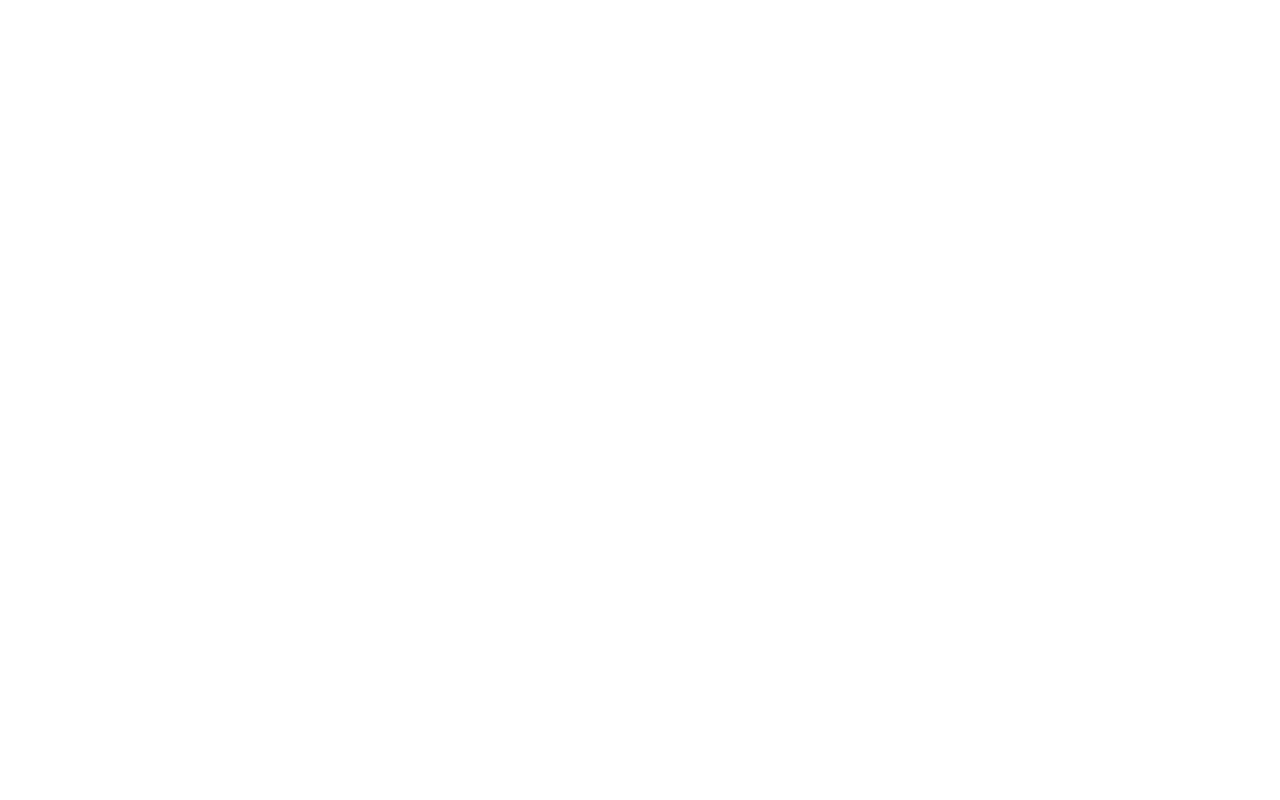
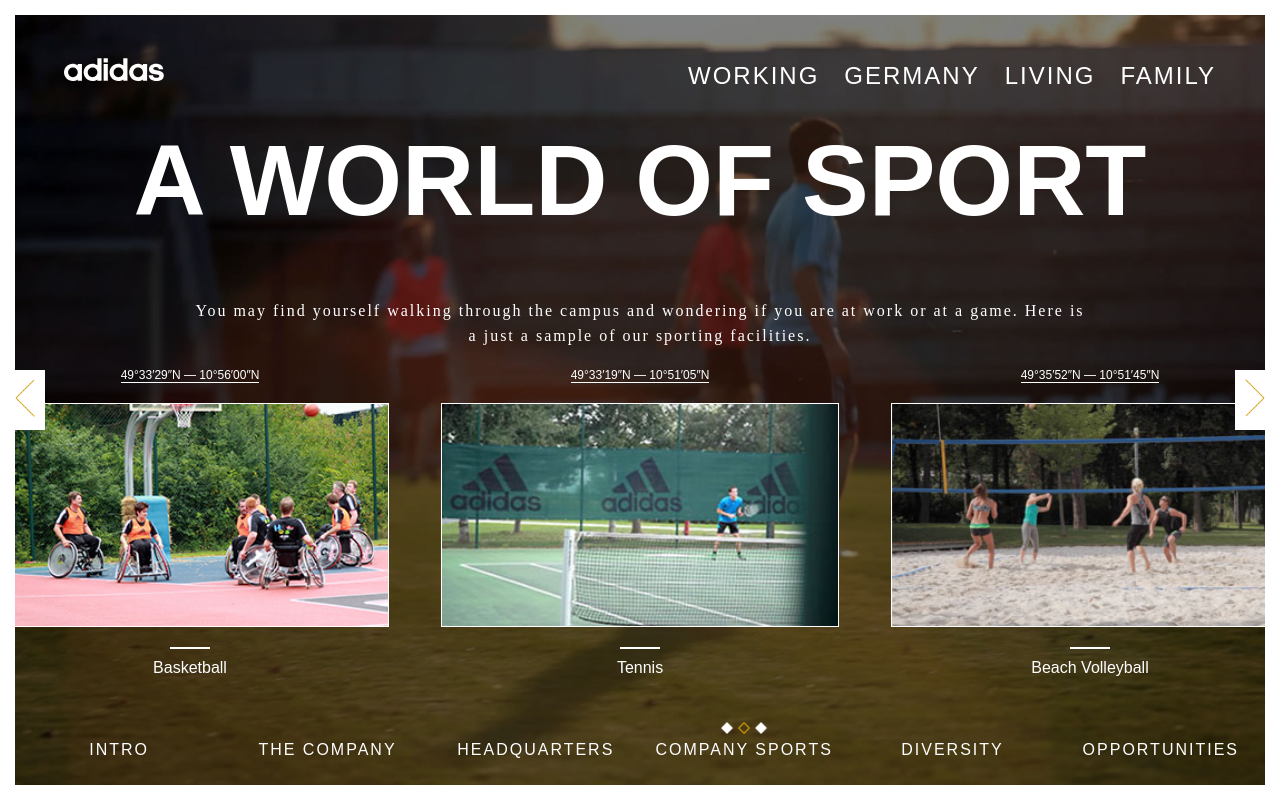
Before and after one commit to AidrinPeraira/adidas-site-clone, a plain HTML site: page pages/Working/working-sports-2.html in a window 1280 px wide. Drawn offline with Linux system fonts and the light colour scheme; a web font is replaced by a local one.

Commit message:
Finished the layout for working section

```diff
--- a/pages/Working/working-diversity.html
+++ b/pages/Working/working-diversity.html
@@ -0,0 +1,125 @@
+<!DOCTYPE html>
+<html lang="en">
+<head>
+    <meta charset="UTF-8">
+    <meta name="viewport" content="width=device-width, initial-scale=1.0">
+
+    <link rel="shortcut icon" href="/assets/logos/adidas-logo.jpg" type="image/x-icon">
+    <link rel="stylesheet" href="/styles/style.css">
+
+    <title>Make Your Move | Adidas Clone Website</title>
+</head>
+<body>
+
+   <div id="top-margin"></div>
+   <div id="left-margin"></div>
+   <div id="right-margin"></div>
+   <div id="bottom-margin"></div>
+
+   <header>
+
+    <div class="logo-container">
+        <a href="/index.html">
+            <img id="page-background-image" src="/assets/logos/logo.svg" alt="addidas text logo image">
+        </a>
+    </div>
+
+        <div class="nav-bar-container">
+            <nav>
+                <ul class="nav-list">
+                    <li class="nav-item"><a href="/pages/Working/working-intro.html" aria-label="link to go to intro page of working section">WORKING</li></a>
+                    <li class="nav-item"><a href="/pages/Germany/germany-intro.html" aria-label="link to germany intro page">GERMANY</a></li>
+                    <li class="nav-item"><a href="/pages/Living/living-intro.html" aria-label="link to living intro page">LIVING</a></li>
+                    <li class="nav-item"><a href="/pages//Family/family-intro.html" aria-label="link to family intro page">FAMILY</a></li>
+                </ul>
+            </nav>
+        </div>
+
+   </header>
+
+   <div class="main-container">
+
+        <div class="background-container">
+            <!-- <div class="background-video">
+                <iframe
+                src="https://www.youtube.com/embed/ySjhwy-L4PI?controls=0&enablejsapi=1&rel=0&showinfo=0&autohide=0&modestbranding=1&theme=light&wmode=transparent&origin=https%3A%2F%2Fherzo.adidas-group.com&widgetid=32"
+                frameborder="0"
+                controls=0
+                showinfo=0
+                modestbranding=1
+                rel=0
+                ></iframe>
+            </div> -->
+            <div class="background-image">
+
+            </div>
+        </div>
+
+        <div class="info-container">
+
+            <div class="text-line" id="text-one">47°11′10″N — 011°53′14″E</div>
+            <div class="heading-line" id="heading-one"><h1>Offbeat Offsites</h1></div>
+            <div class="break-line" id="break-two"><span></span></div>
+            <div class="text-line" id="text-two">It’s not games at a company picnic. It’s hiking in Iceland, skiing in the Alps, bicycling in Mallorca, and even dog sledding in Sweden.
+                <br>In addition to these more adventurous company sports outings, there is a full schedule of yoga, fitness, football, swimming and many other traditional sports.</div>
+
+        </div>
+
+        <div class="left-arrow-container">
+            <div class="arrow-image-left">
+                <a href="/pages/Working/working-sports-3.html" aria-label="prev page button">
+                    <img src="/assets/icons/left-arrow.png" alt="left-arrow" class="arrow-left">
+                </a>
+            </div>
+            <div class="left-arrow-text">OFFBEAT OFFSITES</div>
+        </div>
+
+        <div class="right-arrow-container">
+            <div class="arrow-image-right">
+                <a href="/pages/Working/working-opportunities.html" aria-label="next page button">
+                  <img src="/assets/icons/right-arrow.png" alt="right-arrow" class="right-left">
+                </a>
+            </div>
+            <div class="right-arrow-text">OPPURTUNITIES</div>
+        </div>
+
+   </div>
+
+   <footer>
+    <div class="footer-container">
+        <div class="footer-item" id="footer-item-one">
+            <a href="/pages/Working/working-intro.html" aria-label="test link">
+                INTRO
+            </a>
+        </div>
+        <div class="footer-item" id="footer-item-two">
+            <a href="/pages/Working/working-company-1.html" aria-label="test link">
+                THE COMPANY
+            </a>
+        </div>
+        <div class="footer-item" id="footer-item-three">
+            <a href="/pages/Working/working-hq-1.html" aria-label="test link">
+                HEADQUARTERS
+            </a>
+        </div>
+        <div class="footer-item" id="footer-item-four">
+
+            <a href="/pages/Working/working-sports-1.html" aria-label="test link">
+                COMPANY SPORTS
+            </a>
+        </div>
+        <div class="footer-item" id="footer-item-five">
+            <a href="/pages/Working/working-diversity.html" aria-label="test link">
+                DIVERSITY
+            </a>
+        </div>
+        <div class="footer-item" id="footer-item-six">
+            <a href="/pages/Working/working-opportunities.html" aria-label="test link">
+                OPPORTUNITIES
+            </a>
+        </div>
+    </div>
+   </footer>
+
+</body>
+</html>
--- a/pages/Working/working-sports-2.html
+++ b/pages/Working/working-sports-2.html
@@ -0,0 +1,190 @@
+<!DOCTYPE html>
+<html lang="en">
+<head>
+    <meta charset="UTF-8">
+    <meta name="viewport" content="width=device-width, initial-scale=1.0">
+
+    <link rel="shortcut icon" href="/assets/logos/adidas-logo.jpg" type="image/x-icon">
+    <link rel="stylesheet" href="/styles/style.css">
+
+    <title>Make Your Move | Adidas Clone Website</title>
+</head>
+<body>
+
+   <div id="top-margin"></div>
+   <div id="left-margin"></div>
+   <div id="right-margin"></div>
+   <div id="bottom-margin"></div>
+
+   <header>
+
+    <div class="logo-container">
+        <a href="/index.html">
+            <img id="page-background-image" src="/assets/logos/logo.svg" alt="addidas text logo image">
+        </a>
+    </div>
+
+        <div class="nav-bar-container">
+            <nav>
+                <ul class="nav-list">
+                    <li class="nav-item"><a href="/pages/Working/working-intro.html" aria-label="link to go to intro page of working section">WORKING</li></a>
+                    <li class="nav-item"><a href="/pages/Germany/germany-intro.html" aria-label="link to germany intro page">GERMANY</a></li>
+                    <li class="nav-item"><a href="/pages/Living/living-intro.html" aria-label="link to living intro page">LIVING</a></li>
+                    <li class="nav-item"><a href="/pages//Family/family-intro.html" aria-label="link to family intro page">FAMILY</a></li>
+                </ul>
+            </nav>
+        </div>
+
+   </header>
+
+   <div class="main-container">
+
+        <div class="background-container">
+            <!-- <div class="background-video">
+                <iframe
+                src="https://www.youtube.com/embed/ySjhwy-L4PI?controls=0&enablejsapi=1&rel=0&showinfo=0&autohide=0&modestbranding=1&theme=light&wmode=transparent&origin=https%3A%2F%2Fherzo.adidas-group.com&widgetid=32"
+                frameborder="0"
+                controls=0
+                showinfo=0
+                modestbranding=1
+                rel=0
+                ></iframe>
+            </div> -->
+            <div class="background-image">
+                <img src="/assets/images/evening-football.jpg" alt="background image">
+            </div>
+        </div>
+
+        <div class="info-container">
+
+            <div class="heading-line" id="heading-one"><h1>A WORLD OF SPORT</h1></div>
+            <div class="text-line" id="text-two">You may find yourself walking through the campus and wondering if you are at work or at a game. Here is a just a sample of our sporting facilities.</div>
+            <div class="images-gallery">
+                <div class="image-container">
+
+                    <div class="image-text-one">49°33′29″N — 10°56′00″N</div>
+
+                    <div class="image-wrapper">
+                        <div class="image-small">
+                            <img src="/assets/images/wheelchair-basketball.jpg" alt="">
+                        </div>
+                        <div class="caption-small">
+                            Players’ skills and gear get a workout every day in full-court games at lunch time and after work.
+                        </div>
+                    </div>
+
+                    <div class="image-break-line"><span></span></div>
+
+                    <div class="image-title">Basketball</div>
+
+                </div>
+
+                <div class="image-container">
+
+                    <div class="image-text-one">49°33′19″N — 10°51′05″N</div>
+
+                    <div class="image-wrapper">
+                        <div class="image-small">
+                            <img src="/assets/images/tennis-game.jpg" alt="">
+                        </div>
+                        <div class="caption-small">
+                            Grab your racket and a few friends. The hard court is free for all employees to use at any time.
+                        </div>
+                    </div>
+
+                    <div class="image-break-line"><span></span></div>
+
+                    <div class="image-title">Tennis</div>
+
+                </div>
+
+                <div class="image-container">
+
+                    <div class="image-text-one">49°35′52″N — 10°51′45″N</div>
+
+                    <div class="image-wrapper">
+                        <div class="image-small">
+                            <img src="/assets/images/beach-volleyball.jpg" alt="">
+                        </div>
+                        <div class="caption-small">
+                            Need an excuse to wear your bathing suit at work? Kick off your lunchtime with a bit of beach volleyball action.
+                        </div>
+                    </div>
+
+                    <div class="image-break-line"><span></span></div>
+
+                    <div class="image-title">Beach Volleyball</div>
+
+                </div>
+            </div>
+
+        </div>
+
+        <div class="left-arrow-container">
+            <div class="arrow-image-left">
+                <a href="/pages/Working/working-sports-1.html.html" aria-label="prev page button">
+                    <img src="/assets/icons/left-arrow.png" alt="left-arrow" class="arrow-left">
+                </a>
+            </div>
+            <div class="left-arrow-text">SPORTS</div>
+        </div>
+
+        <div class="right-arrow-container">
+            <div class="arrow-image-right">
+                <a href="/pages/Working/working-sports-3.html" aria-label="next page button">
+                  <img src="/assets/icons/right-arrow.png" alt="right-arrow" class="right-left">
+                </a>
+            </div>
+            <div class="right-arrow-text">OFFBEAT OFFSITES</div>
+        </div>
+
+   </div>
+
+   <footer>
+    <div class="footer-container">
+        <div class="footer-item" id="footer-item-one">
+            <a href="/pages/Working/working-intro.html" aria-label="test link">
+                INTRO
+            </a>
+        </div>
+        <div class="footer-item" id="footer-item-two">
+            <a href="/pages/Working/working-company-1.html" aria-label="test link">
+                THE COMPANY
+            </a>
+        </div>
+        <div class="footer-item" id="footer-item-three">
+            <a href="/pages/Working/working-hq-1.html" aria-label="test link">
+                HEADQUARTERS
+            </a>
+        </div>
+        <div class="footer-item" id="footer-item-four">
+            <div class="page-counter">
+                <a href="/pages/Working/working-sports-1.html" aria-label="test link">
+                    <img src="/assets/icons/marker-inactive.png" alt="page marker">
+                </a>
+                <a href="/pages/Working/working-sports-2.html" aria-label="test link">
+                    <img src="/assets/icons/marker-active.png" alt="page marker">
+                </a>
+                <a href="/pages/Working/working-sports-3.html" aria-label="test link">
+                    <img src="/assets/icons/marker-inactive.png" alt="page marker">
+                </a>
+            </div>
+            <a href="/pages/Working/working-sports-1.html" aria-label="test link">
+                COMPANY SPORTS
+            </a>
+        </div>
+        <div class="footer-item" id="footer-item-five">
+            <a href="/pages/Working/working-diversity.html" aria-label="test link">
+                DIVERSITY
+            </a>
+        </div>
+        <div class="footer-item" id="footer-item-six">
+            <a href="/pages/Working/working-opportunities.html" aria-label="test link">
+                OPPORTUNITIES
+            </a>
+        </div>
+    </div>
+   </footer>
+
+</body>
+</html>
--- a/styles/style.css
+++ b/styles/style.css
@@ -383,50 +383,113 @@ footer{
 
 
 .images-gallery{
-    width: 100%;
+    width: 50%;
     display: flex;
-    justify-content: space-between;
+    flex-direction: row;
+    justify-content: center;
     align-items: center;
+    gap: 50px;
 }
 
     .image-container{
-        overflow: hidden;
-        position: relative;
+        flex: 1;
+        max-width: 400px;
         display: flex;
+        flex-direction: column;
+        justify-content: center;
+        align-items: center;
+
+    }
+
+    .image-text-one{
+        font-size: 12px;
+        border-bottom: 1px solid white;
+    }
+
+    .image-wrapper{
+        width: calc(100%-50px);
+        display: flex;
+        margin: 20px;
         flex-direction: column;
         align-items: center;
         justify-content: center;
-        flex: 1;
+        position: relative;
+        overflow: hidden;
+        border: 1px solid white;
+        z-index: 999;
     }
 
-    .image-text{
-        position: relative;
+    .image-small{
+        width: 100%;
+        aspect-ratio: 16/9;
+        overflow: hidden;
+        z-index: 10;
     }
 
-    .image-wrapper{
-        max-width: 400px;
-        aspect-ratio: 16/9;
-        position: relative;
-        overflow: hidden;
-        padding: 50px;
+    .image-small img{
+        height: 100%;
+        object-position: center;
+        object-fit: cover;
+    }
+
+    .caption-small{
+        position: absolute;
+        top: 100%;
+        left: 0;
+        width: calc(100%-50px);
+        height: 100%;
+        padding: 40px;
         display: flex;
         align-items: center;
         justify-content: center;
+        background-color: rgba(42, 42, 51, 0.553);
+        font-size: 15px;
+        text-align: center;
+        line-height: 20px;
+        letter-spacing: 2px;
+        z-index: 9999;
     }
 
-    .image-wrapper img{
-        width: 100%;
+    .image-wrapper:hover .caption-small{
+        transform: translateY(-100%);
+        transition: all 0.5s ease-in-out;
     }
 
-    .img-caption{
-        width: 100%;
-        position: absolute;
-        top: 0;
-        left: 0;
-        width: 100%;
-        height: 100%;
+
+    .image-break-line{
+        border: 1px solid white;
+        height: 2px;
+        background-color: white;
+        width: 10%;
+        margin: 20px;
+        margin-top: 0;
+        margin-bottom: 10px;
     }
 
-    .image-text{
-        font-size: 12px;
-    }
+.table-head{
+    width: 100%;
+    display: flex;
+    align-items: center;
+    justify-content: space-evenly;
+}
+
+.table-head ul{
+    list-style: none;
+    display: flex;
+    width: 50%;
+    justify-content: space-evenly;
+    border-bottom: 1px white solid;
+    padding-bottom: 10px;
+}
+
+.table-loading{
+    width: 50%;
+    display: flex;
+    justify-content: center;
+    align-items: center;
+    margin: 50px;
+}
+
+.table-loading img{
+    height: 10px;
+}
```
Also changed, not shown: pages/Working/working-opportunities.html (+135 -0 lines), pages/Working/working-sports-3.html (+135 -0 lines), assets/icons/loading-gif.gif (added), assets/images/gradient-background.jpg (added), assets/images/snow-trekking.jpg (added).
